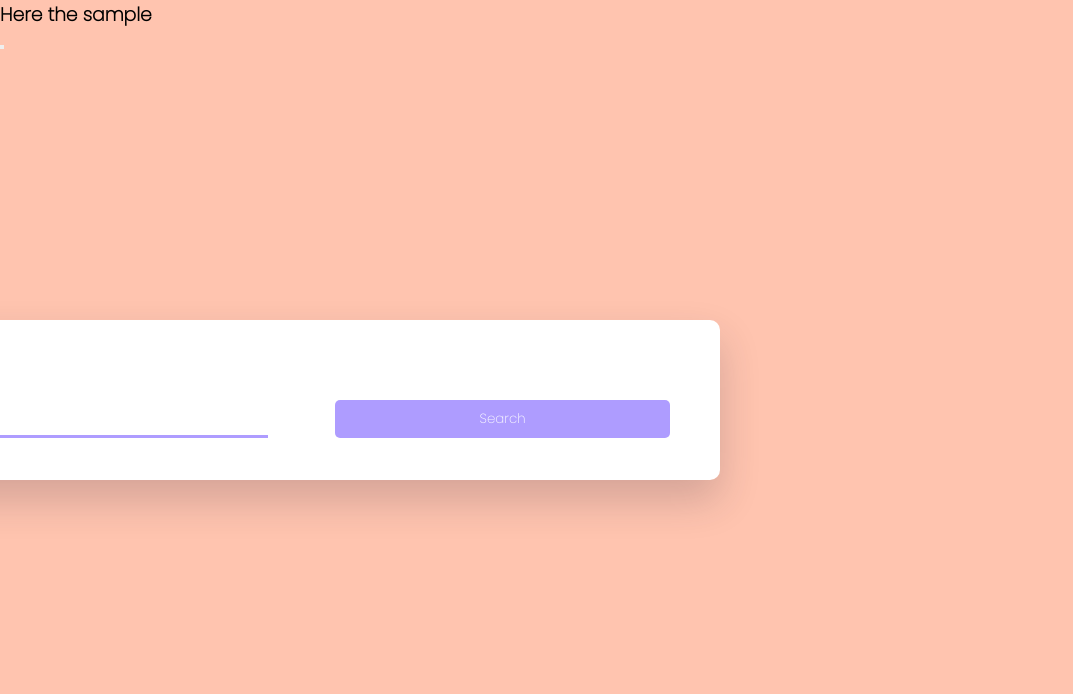
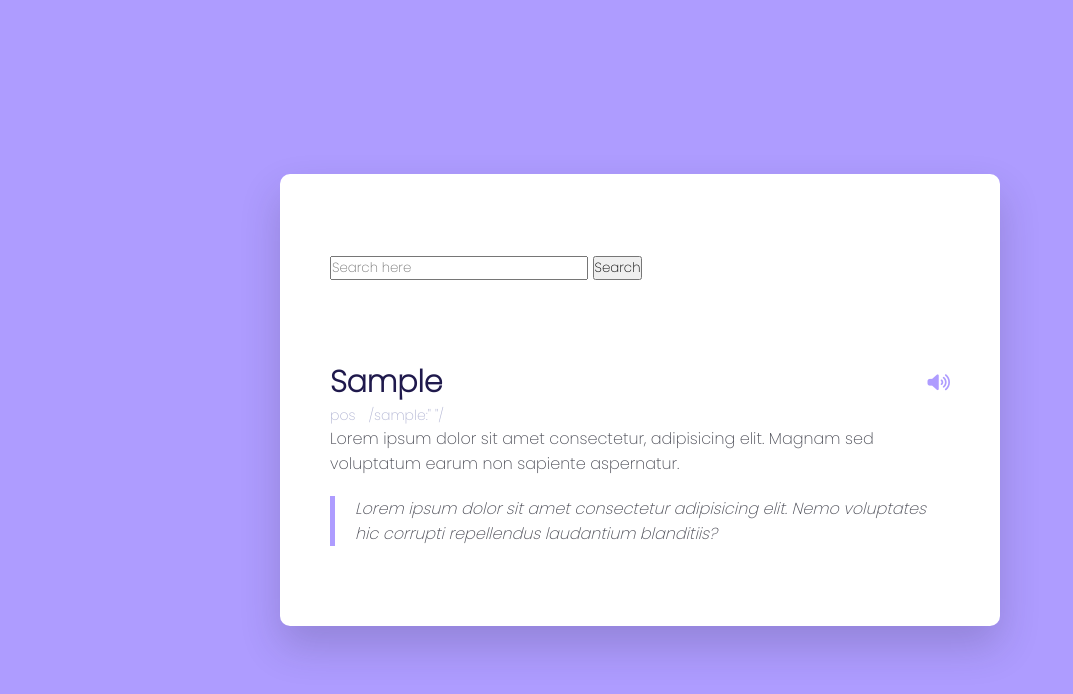
Before and after one commit to OerdBej/js-dictionary, a plain HTML site: page index.html in a window 1280 px wide. Shown: the whole page, without its empty margins (0-1073 px from the left). Drawn offline with Linux system fonts and the light colour scheme.

Commit message:
added font awesome as a button and some css for the project

```diff
--- a/index.html
+++ b/index.html
@@ -5,7 +5,10 @@
     <meta charset="UTF-8">
     <meta http-equiv="X-UA-Compatible" content="IE=edge">
     <meta name="viewport" content="width=device-width, initial-scale=1.0">
-    <!-- google font -->
+    <!-- Font Awesome Link -->
+    <link rel="stylesheet" href="https://cdnjs.cloudflare.com/ajax/libs/font-awesome/6.2.1/css/all.min.css">
+
+    <!-- Google Font -->
     <link rel="preconnect" href="https://fonts.googleapis.com">
     <link rel="preconnect" href="https://fonts.gstatic.com" crossorigin>
     <link href="https://fonts.googleapis.com/css2?family=Poppins:wght@200&display=swap" rel="stylesheet">
@@ -15,17 +18,31 @@
 
 <body>
     <div class="container">
-        <div class="search-box">
-            <input type="text" placeholder="type your word here" id="inp-word">
+        <div class="searc-box">
+            <input type="text" placeholder="Search here" id="inp-word" />
             <button id="search-btn">Search</button>
         </div>
-    </div>
-    <div class="result">
-        <div class="word">
-            <h3>Here the sample</h3>
-            <button></button>
+        <div class="result">
+            <div class="word">
+                <h3>Sample</h3>
+                <button>
+                    <i class="fa-solid fa-volume-high"></i>
+                </button>
+            </div>
+            <div class="details">
+                <p>pos</p>
+                <p>/sample:" "/</p>
+            </div>
+            <p class="word-meaning">
+                Lorem ipsum dolor sit amet consectetur, adipisicing elit. Magnam sed voluptatum earum non sapiente
+                aspernatur.
+            </p>
+            <p class="word-example">Lorem ipsum dolor sit amet consectetur adipisicing elit. Nemo voluptates hic
+                corrupti repellendus laudantium blanditiis?</p>
         </div>
     </div>
+    <!-- JavaScript Script -->
+    <script src="script.js"></script>
 </body>
 
 </html>
--- a/style.css
+++ b/style.css
@@ -9,15 +9,15 @@
 }
 
 body {
-  background-color: rgba(255, 68, 0, 0.315);
+  background-color: #ae9cff;
 }
 .container {
   background-color: #ffffff;
-  width: 90rem;
+  width: 90vmin;
   position: absolute;
   transform: translate(-50%, -50%);
   top: 50%;
-  bottom: 50%;
+  left: 50%;
   padding: 80px 50px;
   border-radius: 10px;
   box-shadow: 0 20px 40px rgba(38, 33, 61, 0.2);
@@ -39,7 +39,7 @@ body {
 }
 
 .search-box button {
-  padding: 5px 0;
+  padding: 15px 0;
   width: 25%;
   background-color: #ae9cff;
   border: none;
@@ -47,3 +47,44 @@ body {
   color: #ffffff;
   border-radius: 5px;
 }
+
+.result {
+  position: relative;
+}
+
+.result h3 {
+  font-size: 30px;
+  color: #1f194c;
+}
+
+.result .word {
+  display: flex;
+  justify-content: space-between;
+  margin-top: 80px;
+}
+
+.result button {
+  background-color: transparent;
+  color: #ae9cff;
+  border: none;
+  outline: none;
+  font-size: 18px;
+}
+
+.result .details {
+  display: flex;
+  gap: 13px;
+  color: #b3b6d4;
+  font-size: 14px;
+}
+
+.word-meaning {
+  color: #4a4b55;
+}
+.word-example {
+  color: #4a4b55;
+  font-style: italic;
+  border-left: 5px solid #ae9cff;
+  padding-left: 20px;
+  margin-top: 20px;
+}
```
